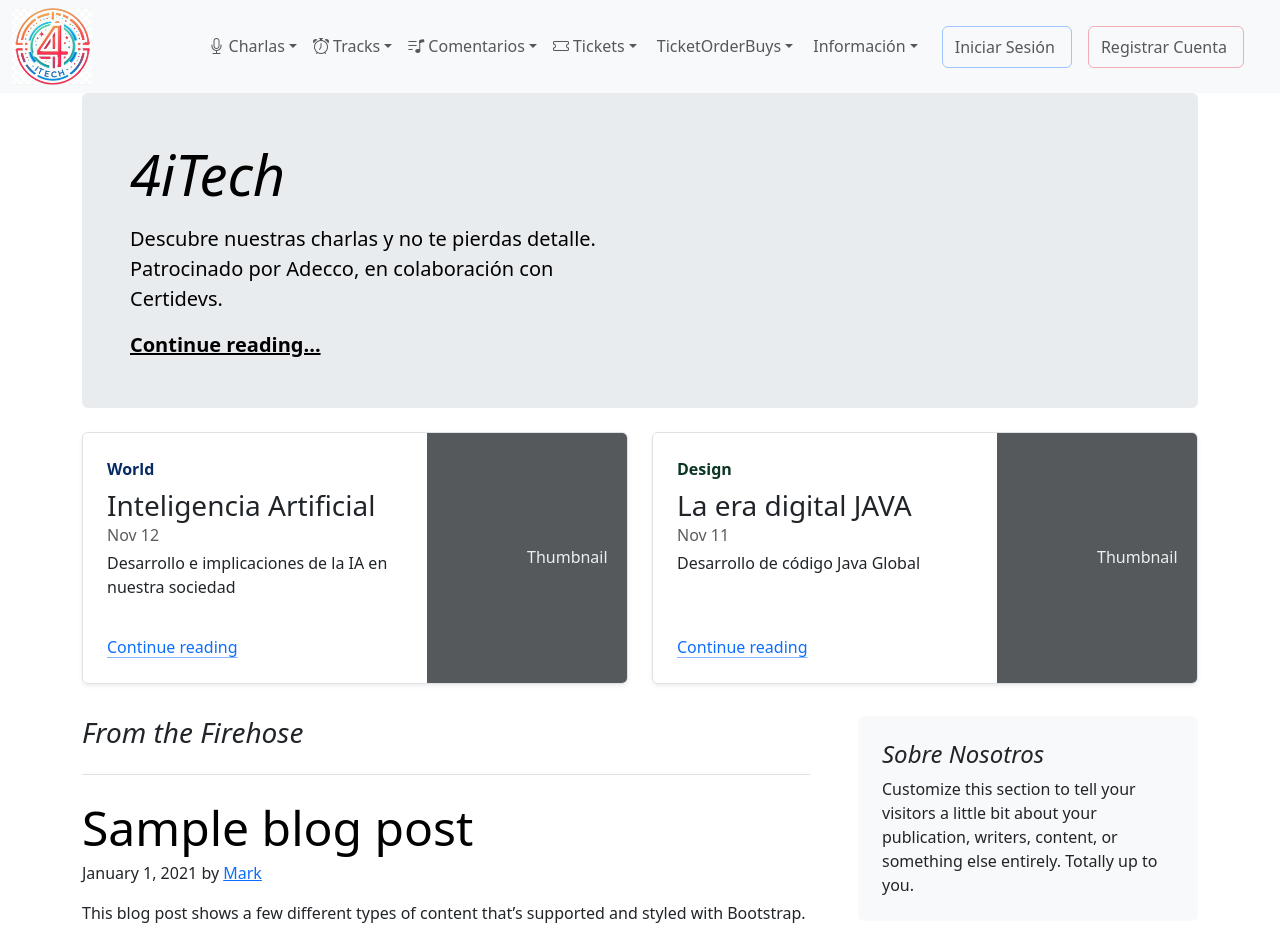
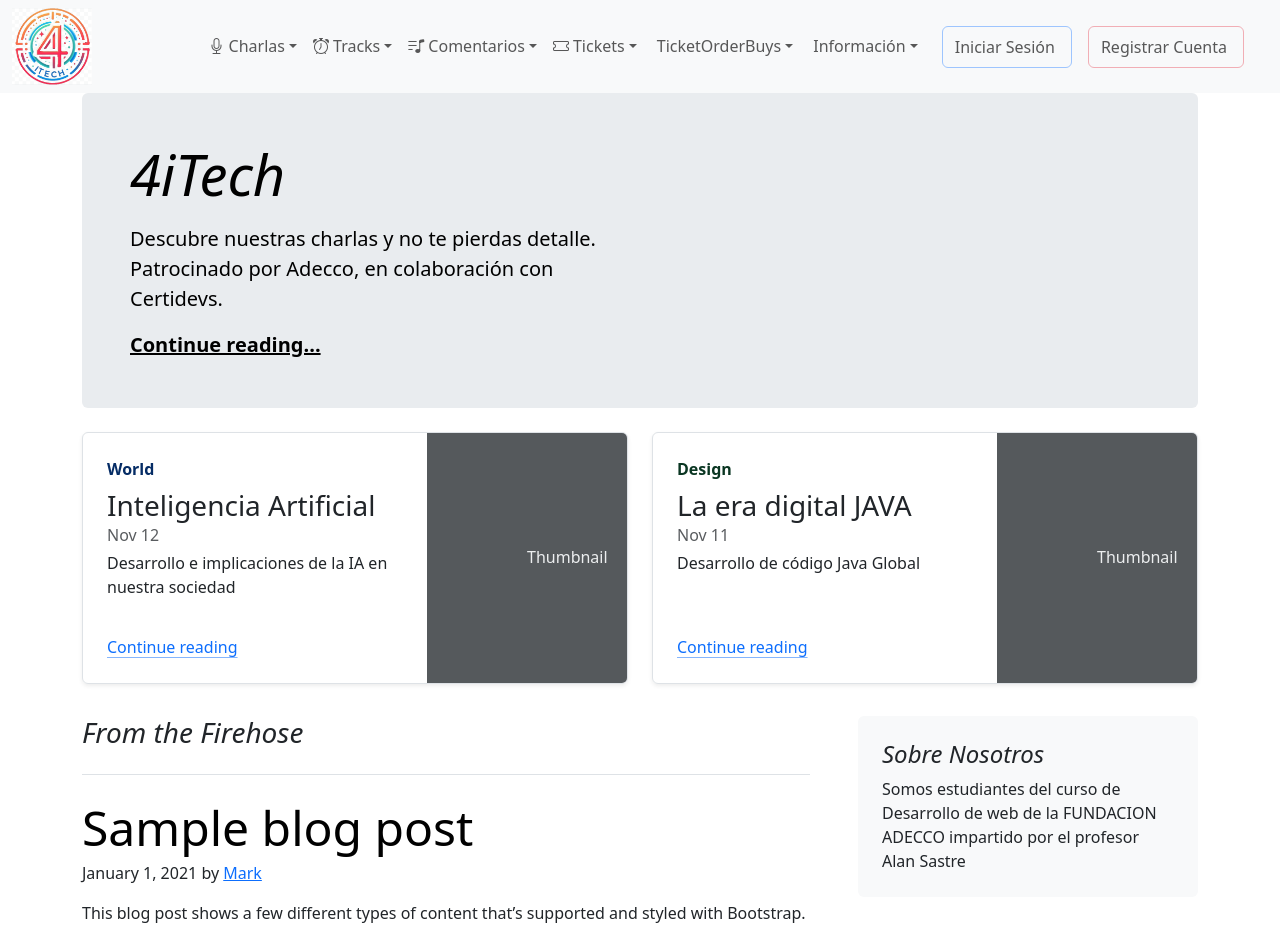
Before and after one commit to angelmaria/4ITECH, an Angular app: page /home in a window 1280 px wide. Shown: the top 929 px of the page. Built offline with nearby package versions, Linux system fonts and the light colour scheme.

Commit message:
Commit home

```diff
--- a/src/app/home/home.component.html
+++ b/src/app/home/home.component.html
@@ -117,7 +117,7 @@ class="container">
         <div class="position-sticky" style="top: 2rem;">
           <div class="p-4 mb-3 bg-body-tertiary rounded">
             <h4 class="fst-italic">Sobre Nosotros</h4>
-            <p class="mb-0">Customize this section to tell your visitors a little bit about your publication, writers, content, or something else entirely. Totally up to you.</p>
+            <p class="mb-0">Somos estudiantes del curso de Desarrollo de web de la FUNDACION ADECCO impartido por el profesor Alan Sastre</p>
           </div>
 
           <div class="p-4">
```
